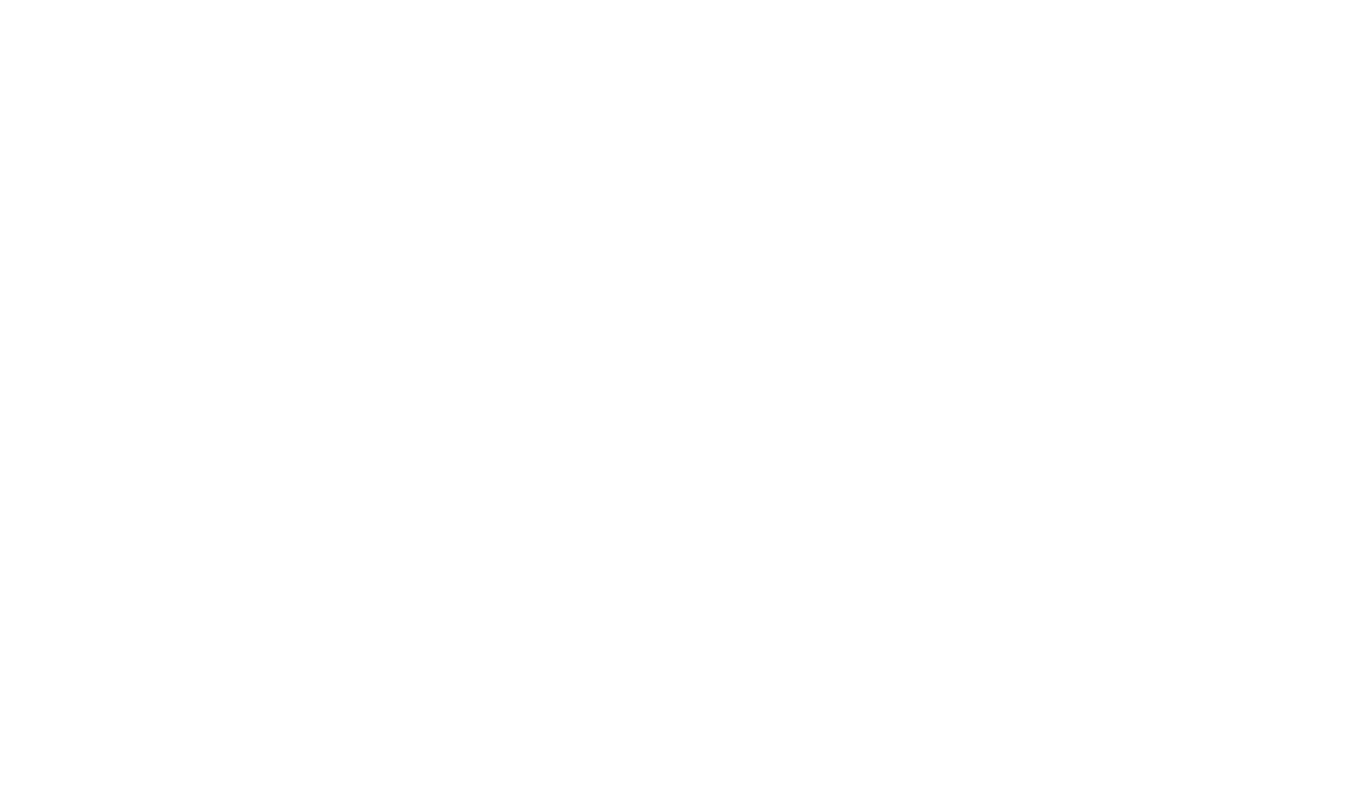
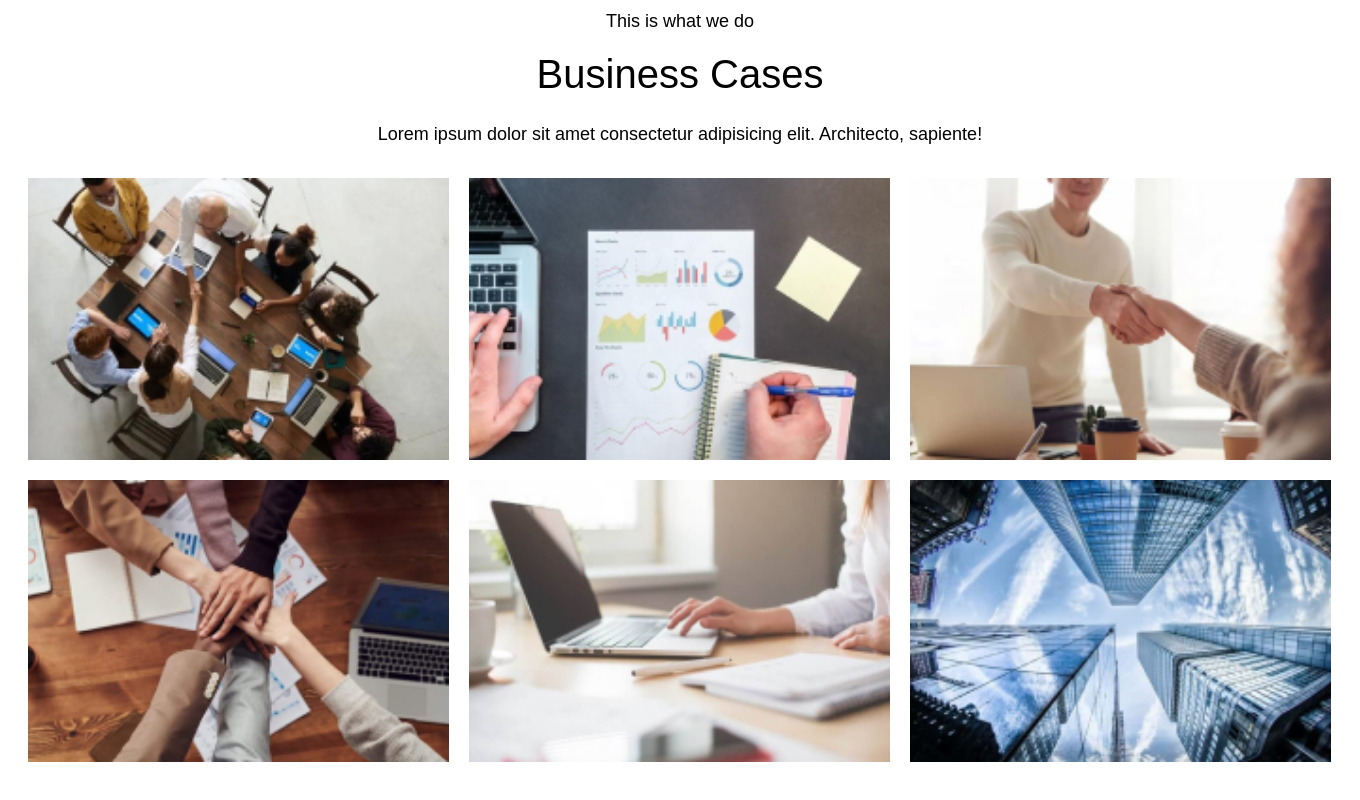
Before and after one commit to TheArthur1008/Finance-Ledger, a React (Create React App) app: page / in a window 1280 px wide. Shown: the part 1398-2198 px from the top of the page, 1360 px wide, since content can reach past the window. Before the commit the page ends 1351 px from the top, so only its background shows below. Built offline with nearby package versions, Linux system fonts and the light colour scheme.

Commit message:
added page cases

```diff
--- a/src/App.js
+++ b/src/App.js
@@ -1,4 +1,5 @@
 import About from "./pages/About/About";
+import Cases from "./pages/Cases/Cases";
 import Home from "./pages/Home/Home";
 
 function App() {
@@ -6,6 +7,7 @@
     <>
       <Home />
       <About />
+      <Cases />
     </>
   );
 }
--- a/src/pages/About/About.module.scss
+++ b/src/pages/About/About.module.scss
@@ -15,11 +15,10 @@
 }
 
 .image {
-  background-size: contain;
+  background-size: cover;
   background-repeat: no-repeat;
   height: 220px;
   @include tablet {
-    background-size: cover;
     background-position: center;
     width: 368px;
     height: 589px;
--- /dev/null
+++ b/src/pages/Cases/Cases.jsx
@@ -0,0 +1,46 @@
+import React from "react";
+
+import s from "./Cases.module.scss";
+import one from "../../images/cases/one.jpg";
+import two from "../../images/cases/two.jpg";
+import three from "../../images/cases/three.jpg";
+import four from "../../images/cases/four.jpg";
+import five from "../../images/cases/five.jpg";
+import six from "../../images/cases/six.jpg";
+
+const Cases = () => {
+  return (
+    <div id="Cases" className={s.container}>
+      <div className={s.wrapperTitle}>
+        <h2 className={s.title}>This is what we do</h2>
+        <h3 className={s.subtitle}>Business Cases</h3>
+        <p className={s.description}>
+          Lorem ipsum dolor sit amet consectetur adipisicing elit. Architecto,
+          sapiente!
+        </p>
+      </div>
+      <ul className={s.list}>
+        <li className={s.item}>
+          <img className={s.image} src={one} alt="team work" />
+        </li>
+        <li className={s.item}>
+          <img className={s.image} src={two} alt="write" />
+        </li>
+        <li className={s.item}>
+          <img className={s.image} src={three} alt="handshake" />
+        </li>
+        <li className={s.item}>
+          <img className={s.image} src={four} alt="many hands" />
+        </li>
+        <li className={s.item}>
+          <img className={s.image} src={five} alt="computer work" />
+        </li>
+        <li className={s.item}>
+          <img className={s.image} src={six} alt="towers" />
+        </li>
+      </ul>
+    </div>
+  );
+};
+
+export default Cases;
--- /dev/null
+++ b/src/pages/Cases/Cases.module.scss
@@ -0,0 +1,83 @@
+@import "../../sass/utils/container";
+@import "../../sass/utils/mixins";
+@import "../../sass/utils/variables";
+
+.container {
+  padding-top: 56px;
+  padding-bottom: 40px;
+  @include tablet {
+    margin-left: 0;
+    margin-right: 0;
+  }
+  @include desktop {
+    padding-left: 28px;
+    padding-right: 28px;
+  }
+}
+
+.wrapperTitle {
+  margin-left: auto;
+  margin-right: auto;
+  width: 229px;
+  text-align: center;
+  @include tablet {
+    width: 100%;
+  }
+}
+
+.title {
+  font-size: 16px;
+  line-height: 22px;
+  margin-bottom: 16px;
+  @include tablet {
+    font-size: 18px;
+    line-height: 25px;
+  }
+}
+
+.subtitle {
+  font-size: 32px;
+  line-height: 44px;
+  margin-bottom: 24px;
+  @include tablet {
+    font-size: 40px;
+    line-height: 48px;
+  }
+}
+
+.description {
+  font-size: 16px;
+  line-height: 22px;
+  margin-bottom: 31px;
+  @include tablet {
+    font-size: 18px;
+    line-height: 25px;
+  }
+}
+
+.list {
+  display: flex;
+  flex-direction: column;
+  gap: 8px;
+  @include tablet {
+    gap: 17px;
+    flex-direction: row;
+    flex-wrap: wrap;
+  }
+  @include desktop {
+    gap: 20px;
+  }
+}
+
+.image {
+  width: 280px;
+  height: 176px;
+  @include tablet {
+    width: 223px;
+    height: 148px;
+  }
+  @include desktop {
+    width: 421px;
+    height: 282px;
+  }
+}
--- /dev/null
+++ b/src/pages/Cases/index.js
@@ -0,0 +1 @@
+export { default } from "./Cases";
--- a/src/sass/utils/_container.scss
+++ b/src/sass/utils/_container.scss
@@ -21,6 +21,6 @@
   @include desktop {
     padding-left: 28px;
     padding-right: 28px;
-    width: 1280px;
+    width: 1360px;
   }
 }
```
